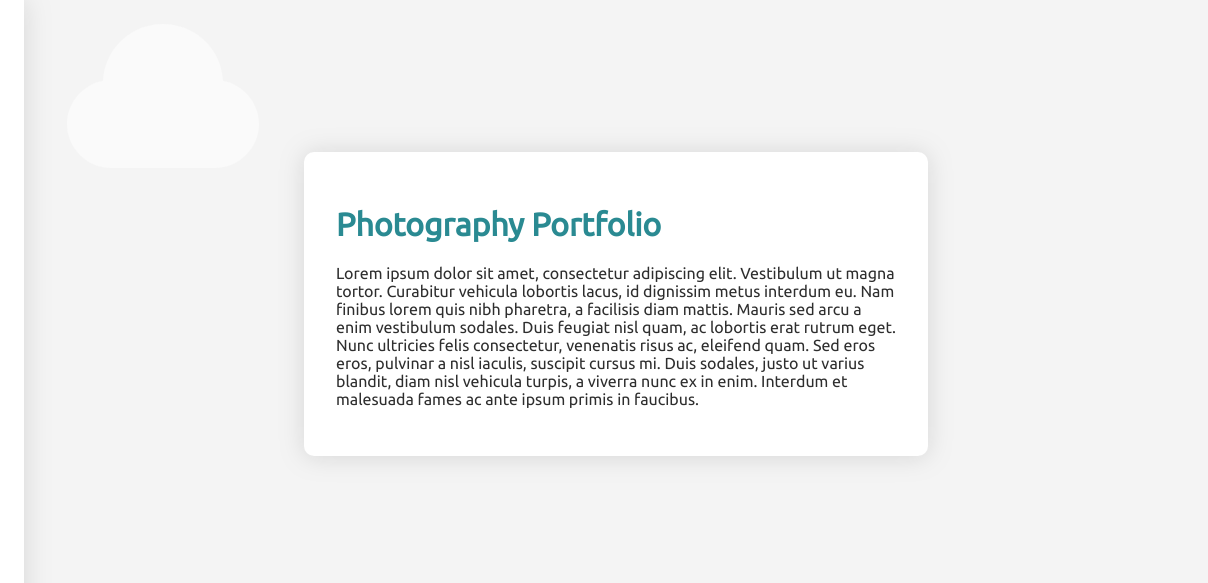
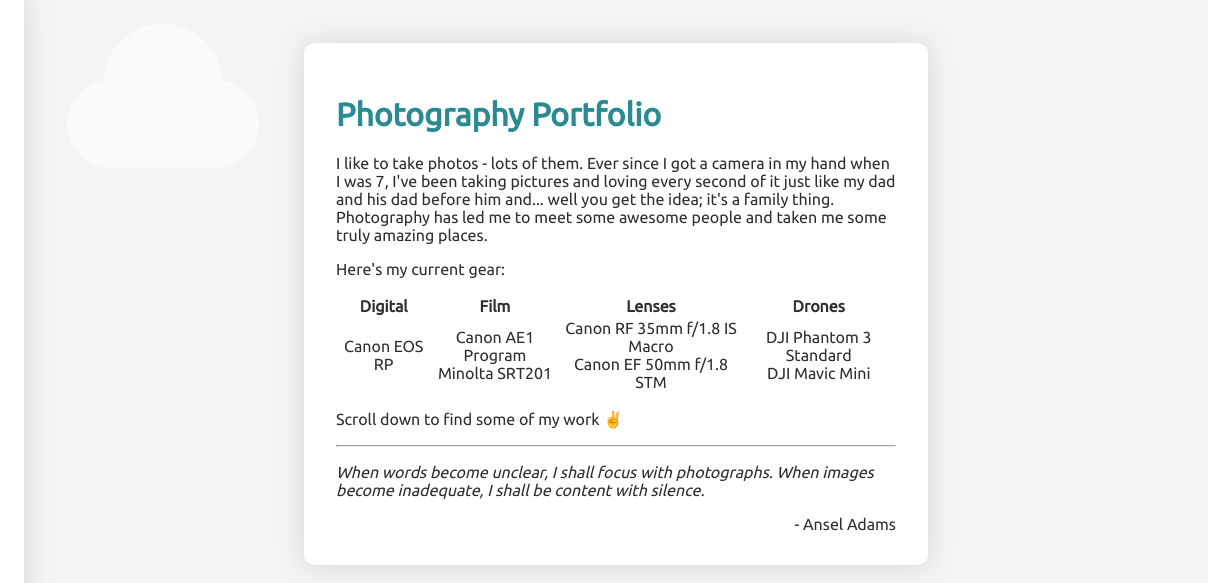
Before and after one commit to apatyk/Personal-Website, a Gatsby site: page /portfolio in a window 1280 px wide. Shown: the top 583 px of the page, 72-1280 px from the left. Built offline with nearby package versions, Linux system fonts and the light colour scheme; Gatsby itself is replaced by a stand-in of ours; some packages are replaced by stand-ins of ours.

Commit message:
Adding content

```diff
--- a/src/pages/portfolio/adventures/index.md
+++ b/src/pages/portfolio/adventures/index.md
@@ -4,4 +4,5 @@
 
 # Adventures
 
-Lorem ipsum dolor sit amet, consectetur adipiscing elit. Vestibulum ut magna tortor. Curabitur vehicula lobortis lacus, id dignissim metus interdum eu. Nam finibus lorem quis nibh pharetra, a facilisis diam mattis. Mauris sed arcu a enim vestibulum sodales. Duis feugiat nisl quam, ac lobortis erat rutrum eget. Nunc ultricies felis consectetur, venenatis risus ac, eleifend quam. Sed eros eros, pulvinar a nisl iaculis, suscipit cursus mi. Duis sodales, justo ut varius blandit, diam nisl vehicula turpis, a viverra nunc ex in enim. Interdum et malesuada fames ac ante ipsum primis in faucibus.
+_Life is a great adventure... accept it in such a spirit._
+<div align="right">- Theodore Roosevelt</div>
--- a/src/pages/portfolio/film/index.md
+++ b/src/pages/portfolio/film/index.md
@@ -4,4 +4,5 @@
 
 # Film
 
-Lorem ipsum dolor sit amet, consectetur adipiscing elit. Vestibulum ut magna tortor. Curabitur vehicula lobortis lacus, id dignissim metus interdum eu. Nam finibus lorem quis nibh pharetra, a facilisis diam mattis. Mauris sed arcu a enim vestibulum sodales. Duis feugiat nisl quam, ac lobortis erat rutrum eget. Nunc ultricies felis consectetur, venenatis risus ac, eleifend quam. Sed eros eros, pulvinar a nisl iaculis, suscipit cursus mi. Duis sodales, justo ut varius blandit, diam nisl vehicula turpis, a viverra nunc ex in enim. Interdum et malesuada fames ac ante ipsum primis in faucibus.
+_You don't know fear until you shoot a wedding entirely on film._
+<div align="right">- Peter McKinnon</div>
--- a/src/pages/portfolio/index.md
+++ b/src/pages/portfolio/index.md
@@ -19,4 +19,17 @@
 ---
 # Photography Portfolio
 
-Lorem ipsum dolor sit amet, consectetur adipiscing elit. Vestibulum ut magna tortor. Curabitur vehicula lobortis lacus, id dignissim metus interdum eu. Nam finibus lorem quis nibh pharetra, a facilisis diam mattis. Mauris sed arcu a enim vestibulum sodales. Duis feugiat nisl quam, ac lobortis erat rutrum eget. Nunc ultricies felis consectetur, venenatis risus ac, eleifend quam. Sed eros eros, pulvinar a nisl iaculis, suscipit cursus mi. Duis sodales, justo ut varius blandit, diam nisl vehicula turpis, a viverra nunc ex in enim. Interdum et malesuada fames ac ante ipsum primis in faucibus.
+I like to take photos - lots of them. Ever since I got a camera in my hand when I was 7, I've been taking pictures and loving every second of it just like my dad and his dad before him and... well you get the idea; it's a family thing. Photography has led me to meet some awesome people and taken me some truly amazing places.
+
+Here's my current gear:
+
+| Digital | Film | Lenses | Drones |
+|:------------:|:--------------------------------:|:------------------------------------------------------:|:-------------------------------------:|
+| Canon EOS RP | Canon AE1 Program<br/>Minolta SRT201 |  Canon RF 35mm f/1.8 IS Macro<br/>Canon EF 50mm f/1.8 STM | DJI Phantom 3 Standard<br/>DJI Mavic Mini |
+
+Scroll down to find some of my work ✌️
+
+---
+
+_When words become unclear, I shall focus with photographs. When images become inadequate, I shall be content with silence._
+<div align="right">- Ansel Adams</div>
--- a/src/pages/portfolio/landscapes/index.md
+++ b/src/pages/portfolio/landscapes/index.md
@@ -4,4 +4,5 @@
 
 # Landscapes
 
-Lorem ipsum dolor sit amet, consectetur adipiscing elit. Vestibulum ut magna tortor. Curabitur vehicula lobortis lacus, id dignissim metus interdum eu. Nam finibus lorem quis nibh pharetra, a facilisis diam mattis. Mauris sed arcu a enim vestibulum sodales. Duis feugiat nisl quam, ac lobortis erat rutrum eget. Nunc ultricies felis consectetur, venenatis risus ac, eleifend quam. Sed eros eros, pulvinar a nisl iaculis, suscipit cursus mi. Duis sodales, justo ut varius blandit, diam nisl vehicula turpis, a viverra nunc ex in enim. Interdum et malesuada fames ac ante ipsum primis in faucibus.
+_None of Nature's landscapes are ugly so long as they are wild._
+<div align="right">- John Muir</div>
--- a/src/pages/portfolio/nature/index.md
+++ b/src/pages/portfolio/nature/index.md
@@ -4,4 +4,5 @@
 
 # Nature
 
-Lorem ipsum dolor sit amet, consectetur adipiscing elit. Vestibulum ut magna tortor. Curabitur vehicula lobortis lacus, id dignissim metus interdum eu. Nam finibus lorem quis nibh pharetra, a facilisis diam mattis. Mauris sed arcu a enim vestibulum sodales. Duis feugiat nisl quam, ac lobortis erat rutrum eget. Nunc ultricies felis consectetur, venenatis risus ac, eleifend quam. Sed eros eros, pulvinar a nisl iaculis, suscipit cursus mi. Duis sodales, justo ut varius blandit, diam nisl vehicula turpis, a viverra nunc ex in enim. Interdum et malesuada fames ac ante ipsum primis in faucibus.
+_There are no words that can tell the hidden spirit of the wilderness, that can reveal its mystery, its melancholy, and its charm._
+<div align="right">- Theodore Roosevelt</div>
--- a/src/pages/portfolio/people/index.md
+++ b/src/pages/portfolio/people/index.md
@@ -4,4 +4,5 @@
 
 # People
 
-Lorem ipsum dolor sit amet, consectetur adipiscing elit. Vestibulum ut magna tortor. Curabitur vehicula lobortis lacus, id dignissim metus interdum eu. Nam finibus lorem quis nibh pharetra, a facilisis diam mattis. Mauris sed arcu a enim vestibulum sodales. Duis feugiat nisl quam, ac lobortis erat rutrum eget. Nunc ultricies felis consectetur, venenatis risus ac, eleifend quam. Sed eros eros, pulvinar a nisl iaculis, suscipit cursus mi. Duis sodales, justo ut varius blandit, diam nisl vehicula turpis, a viverra nunc ex in enim. Interdum et malesuada fames ac ante ipsum primis in faucibus.
+_Photography is more than a medium for factual communication of ideas. It is a creative art._
+<div align="right">- Ansel Adams</div>
```
